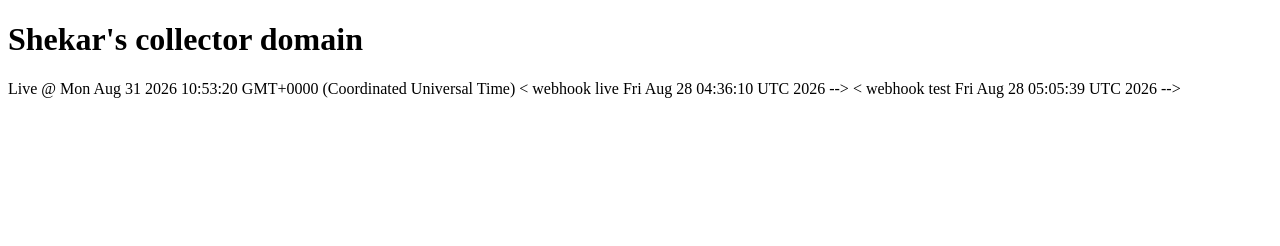
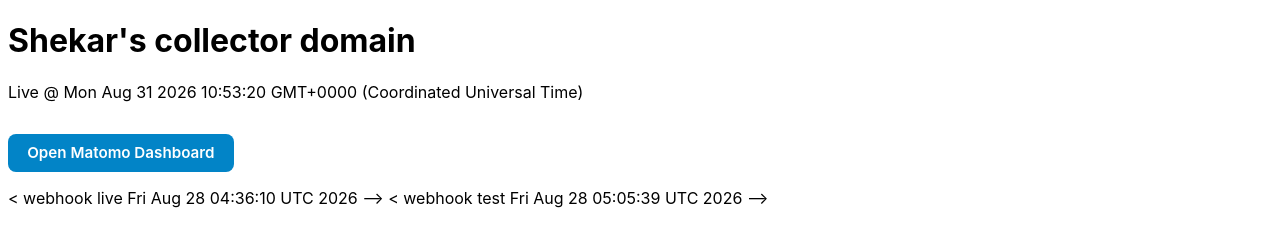
Before and after one commit to shekark642/shekarkrishnamoorthy.com, a plain HTML site: page collector/index.html in a window 1280 px wide. Drawn offline with Linux system fonts and the light colour scheme.

Commit message:
Add Matomo dashboard button to collector page

```diff
--- a/collector/index.html
+++ b/collector/index.html
@@ -5,6 +5,21 @@
   <meta charset="UTF-8" />
   <meta name="viewport" content="width=device-width, initial-scale=1.0" />
   <title>Basic Website</title>
+  <style>
+    body { font-family: -apple-system, "Segoe UI", Roboto, Helvetica, Arial, sans-serif; }
+    .matomo-btn {
+      display: inline-block;
+      margin-top: 1rem;
+      background: #0284c7;
+      color: #ffffff;
+      text-decoration: none;
+      font-weight: 600;
+      font-size: 0.95rem;
+      padding: 0.6rem 1.2rem;
+      border-radius: 8px;
+    }
+    .matomo-btn:hover { background: #0369a1; }
+  </style>
 </head>
 
 <body>
@@ -12,6 +27,9 @@
   <script>
     document.write(`Live @ ${new Date()}`);
   </script>
+  <p>
+    <a class="matomo-btn" href="/analytics/">Open Matomo Dashboard</a>
+  </p>
 
 </body>
 
```
